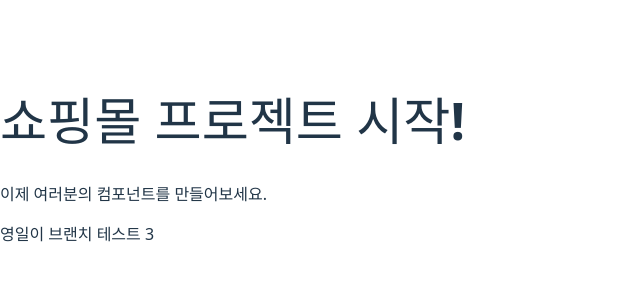
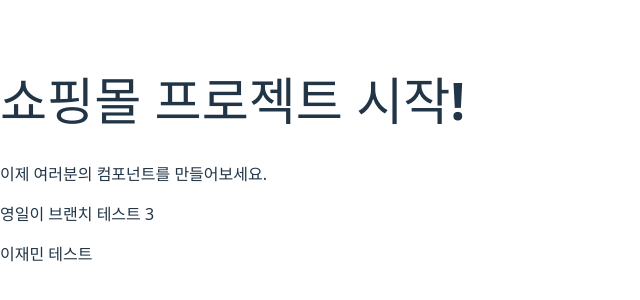
Before and after one commit to bulldorzer/coffeeShip-FrontEnd, a React (Vite) app in the folder coffee-shop/: page / in a window 1280 px wide. Shown: the part 240-540 px from the top of the page, without its empty margins (0-640 px from the left). Built offline with nearby package versions, Linux system fonts and the light colour scheme.

Commit message:
이재민 테스트

```diff
--- a/coffee-shop/src/App.jsx
+++ b/coffee-shop/src/App.jsx
@@ -6,6 +6,7 @@ export default function App() {
       <h1>쇼핑몰 프로젝트 시작!</h1>
       <p>이제 여러분의 컴포넌트를 만들어보세요.</p>
       <p>영일이 브랜치 테스트 3</p>
+      <p>이재민 테스트</p>
     </div>
   );
 }
```
